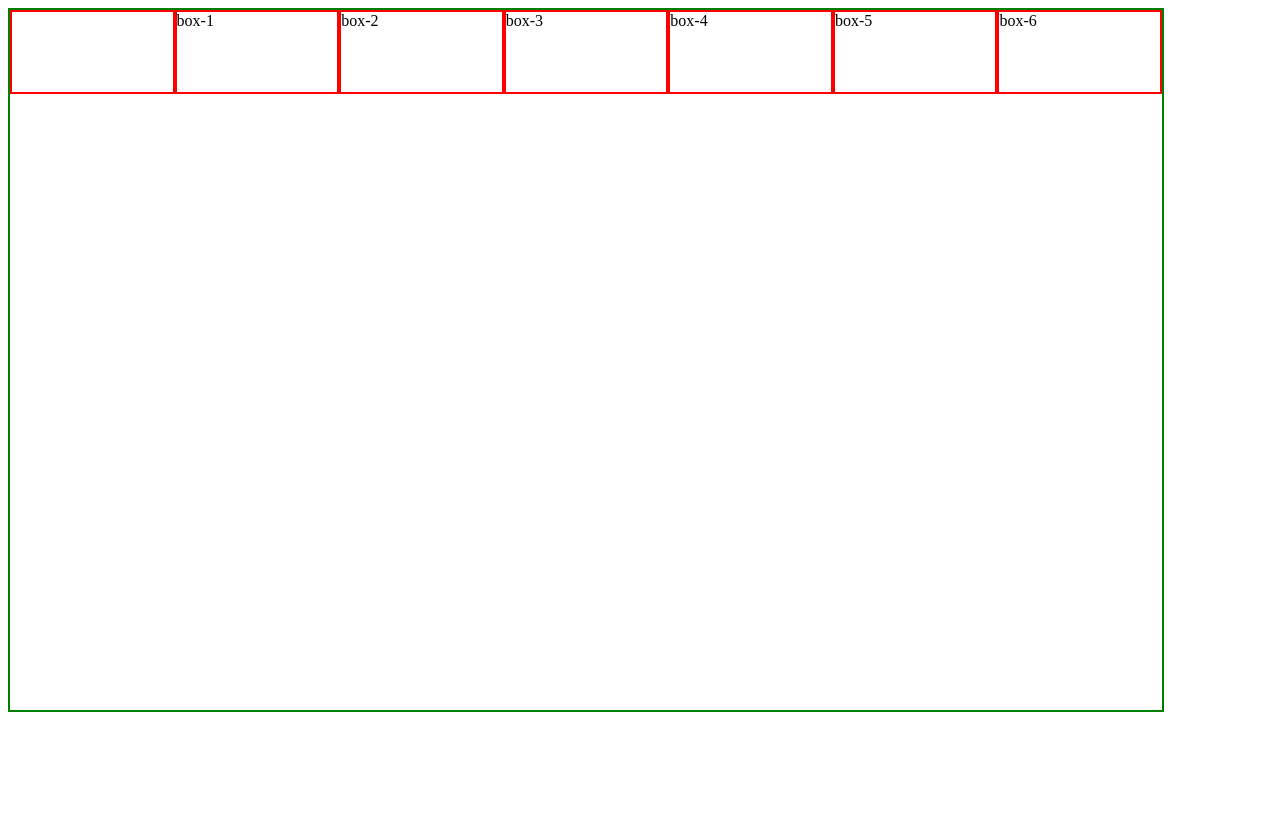
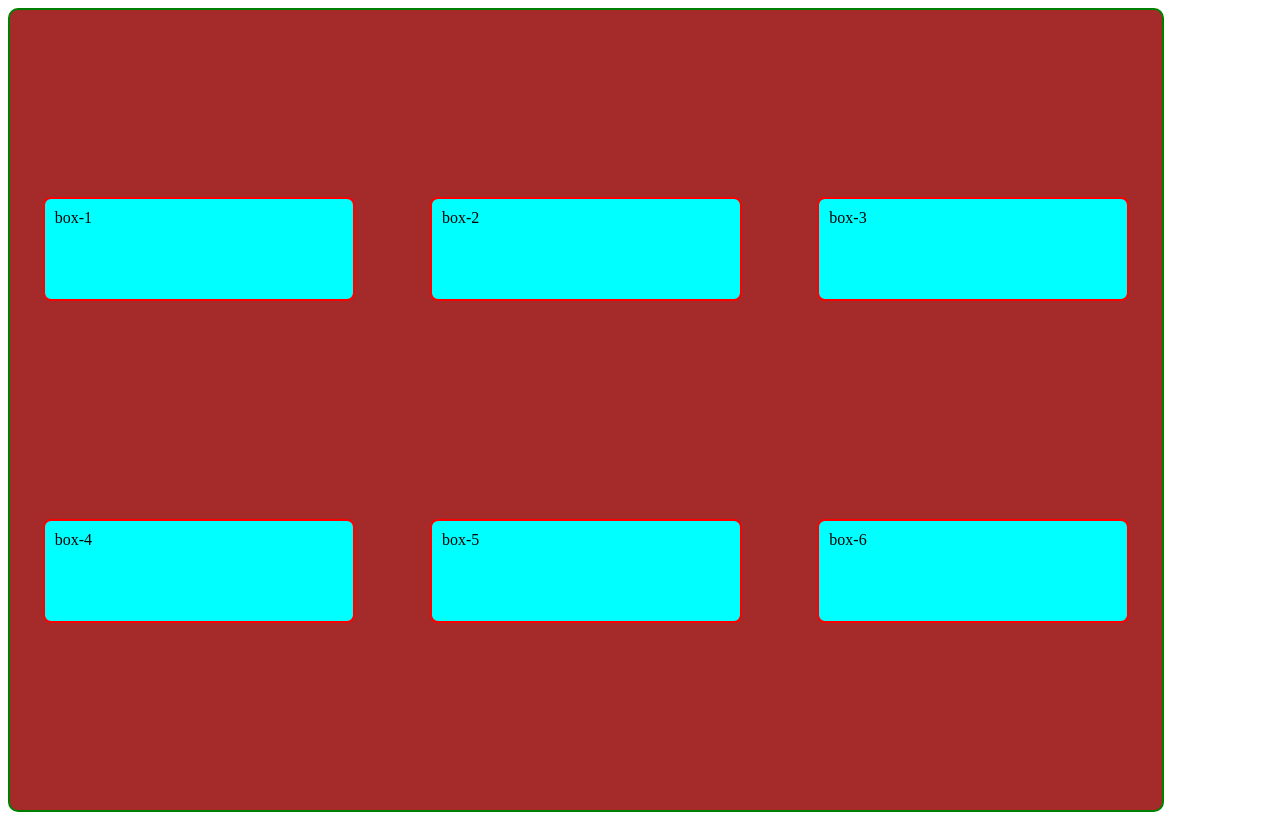
Before and after one commit to nikita150187/Flexbox_BEM, a plain HTML site: page index.html in a window 1280 px wide. Drawn offline with Linux system fonts and the light colour scheme.

Commit message:
added elements in container and box

```diff
--- a/index.html
+++ b/index.html
@@ -8,7 +8,7 @@
 </head>
 <body>
     <div class="container">
-      <div class="box"></div>
+
         <div class="box">box-1</div>
         <div class="box">box-2</div>
         <div class="box">box-3</div>
--- a/style/flex.css
+++ b/style/flex.css
@@ -2,12 +2,24 @@
   display: flex;
   width: 1152px;
   height: 700px;
+  min-height: 100vh;
   border: 2px solid green;
   justify-content: space-around;
+  gap: 10px;
+  align-items: center;
+  flex-flow: wrap row;
+  align-content: space-evenly;
+  background-color: brown;
+  border-radius: 10px;
 }
 
 .box{
   border: 2px solid red;
   width: 200px;
   height: 80px;
+  background-color: aqua;
+  margin: 20px;
+  flex-basis: 25%;
+  padding: 10px;
+  border-radius: 8px;
 }
```
